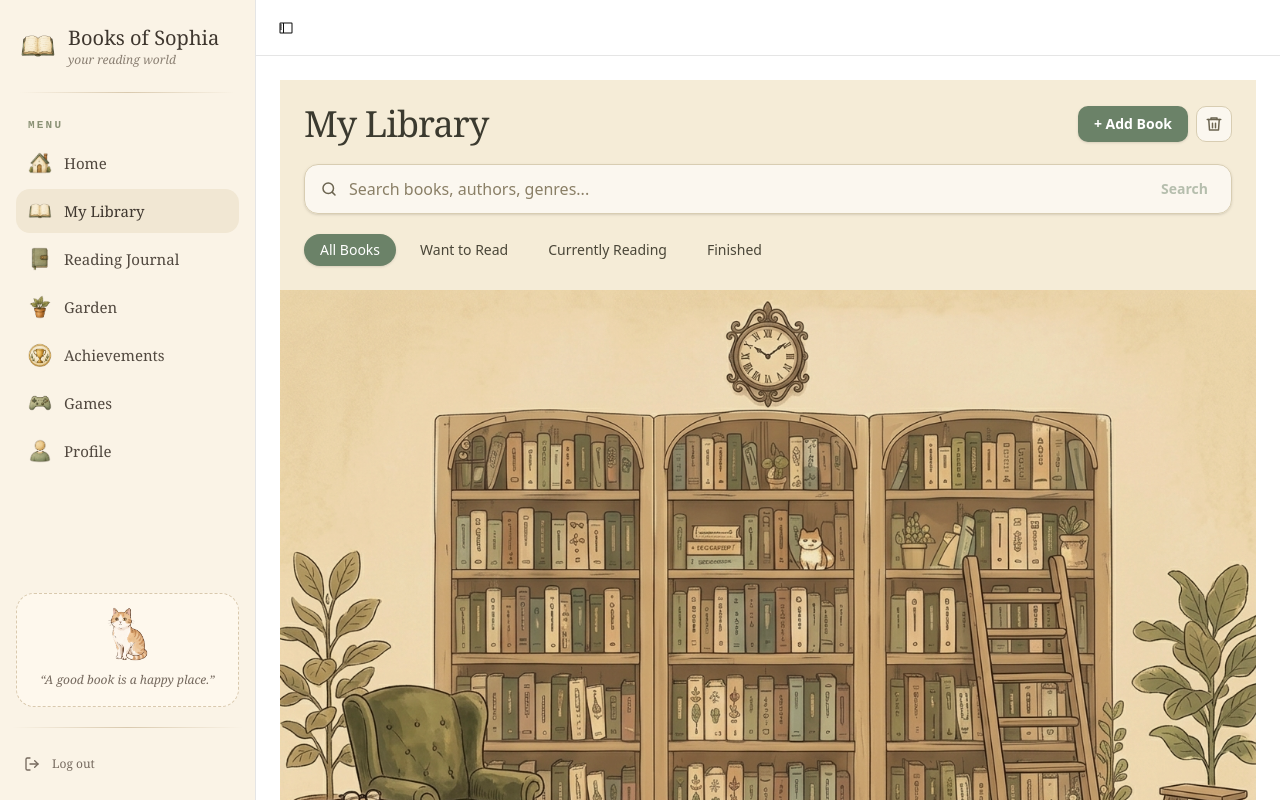
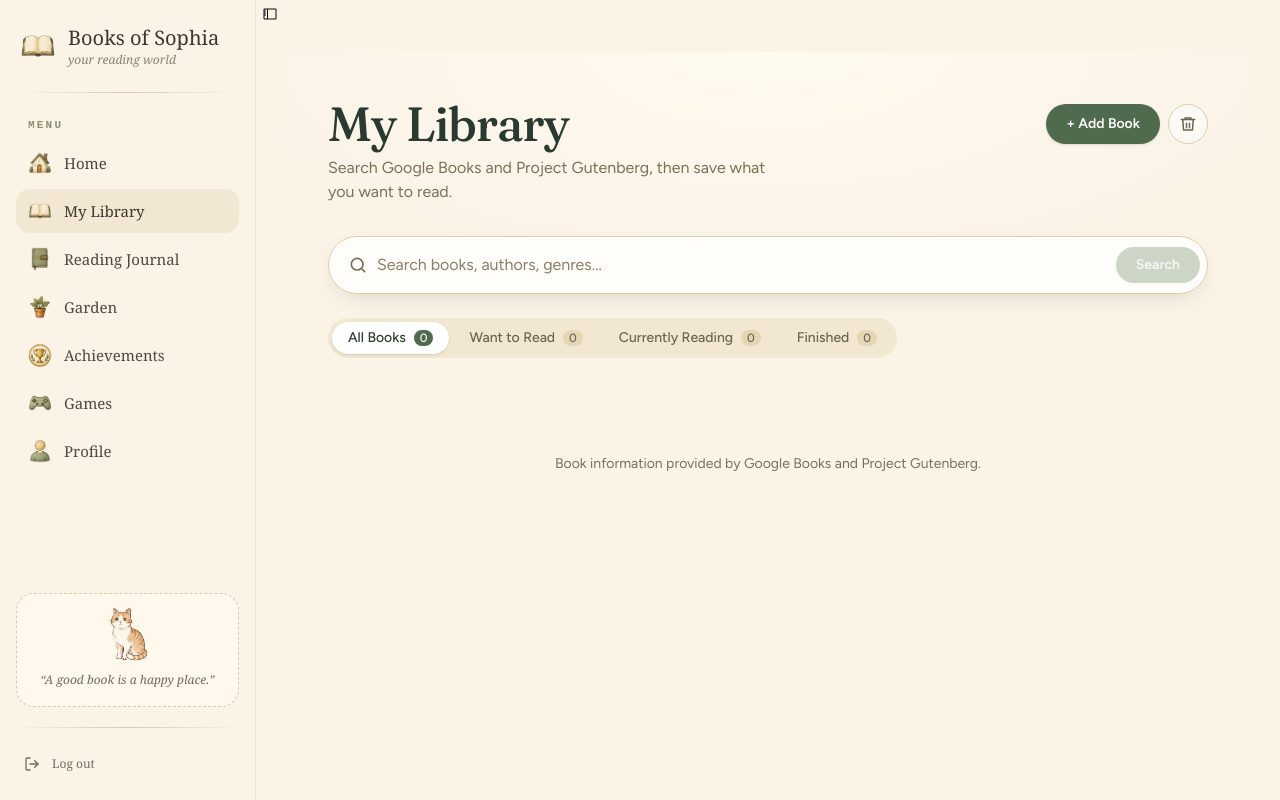
Before and after one commit to dianesophia/Books-of-Sophia, a React (Vite) app: page /library in a window 1280 px wide. Shown: the top 800 px of the page. Built offline with nearby package versions, Linux system fonts and the light colour scheme.

Commit message:
library page improved ui

```diff
--- a/src/components/layout/appLayout.jsx
+++ b/src/components/layout/appLayout.jsx
@@ -11,9 +11,9 @@ export default function AppLayout() {
     <SidebarProvider>
       <AppSidebar />
       <SidebarInset>
-        <header className="flex h-14 items-center gap-2 border-b px-4">
-          <SidebarTrigger />
-        </header>
+        {/* <header className="flex h-14 items-center gap-2 border-b px-4 bg-[#faf3e6]"> */}
+           <SidebarTrigger />
+        {/* </header> */}
         <div className="min-w-0 p-6">
           <Outlet />
         </div>
--- a/src/features/library/pages/library.jsx
+++ b/src/features/library/pages/library.jsx
@@ -111,9 +111,19 @@ async function fetchGutendexBooks(query) {
   });
 }
 
-const SERIF = '"Fraunces", "Playfair Display", Georgia, serif';
+/*
+  Look and feel
+  paper  #faf3e6   page background
+  ink    #2b3a30   text (a deep green-black instead of grey)
+  pine   #4f6a4c   buttons and active states
+  oak    #b98a5e   the little wooden ledge under each cover
+  muted  #7a705a   secondary text
+*/
+const SERIF = '"Fraunces", Georgia, "Times New Roman", serif';
 const SANS =
-  'ui-sans-serif, system-ui, -apple-system, "Segoe UI", Roboto, "Helvetica Neue", Arial, sans-serif';
+  '"Figtree", ui-sans-serif, system-ui, -apple-system, "Segoe UI", Roboto, "Helvetica Neue", Arial, sans-serif';
+
+const FONTS = `@import url("https://fonts.googleapis.com/css2?family=Figtree:wght@400;500;600&family=Fraunces:opsz,wght@9..144,400;9..144,500;9..144,600&display=swap");`;
 
 // Your saved books are kept in this browser.
 const SHELF_KEY = "my-library-shelf";
@@ -147,42 +157,56 @@ function scrollToRef(ref) {
 
 function BookCard({ book, shelfStatus, onSetStatus, onRemove }) {
   return (
-    <article className="flex min-w-0 flex-col overflow-hidden rounded-2xl border border-[#e3d7b8] bg-[#fffdf7] shadow-sm">
-      <div className="flex h-56 items-center justify-center bg-[#efe6cf] p-3 sm:h-64">
+    <article className="flex min-w-0 flex-col overflow-hidden rounded-2xl bg-[#fffaf0] shadow-[0_1px_2px_rgba(80,60,30,0.08),0_8px_24px_-12px_rgba(80,60,30,0.25)] ring-1 ring-[#e6d9bb]/70">
+      {/* The cover stands on a small wooden ledge */}
+      <div className="flex h-60 flex-col bg-gradient-to-b from-[#f3e8cc] to-[#ead9b4]">
+        <div className="flex min-h-0 flex-1 items-end justify-center px-6 pt-5">
           {book.cover ? (
             <img
               src={book.cover}
               alt={`Cover of ${book.title}`}
               loading="lazy"
-            className="h-full max-w-full object-contain"
+              className="max-h-full max-w-full rounded-[3px] object-contain shadow-[3px_5px_12px_rgba(60,40,20,0.4)]"
             />
           ) : (
-          <div className="px-4 text-center text-[#8a7f66]">
-            <span className="text-4xl" aria-hidden="true">
-              📖
+            <div
+              className="flex h-40 w-28 flex-col justify-between rounded-[3px] bg-[#4f6a4c] p-3 text-[#faf3e6] shadow-[3px_5px_12px_rgba(60,40,20,0.4)]"
+              role="img"
+              aria-label={`No cover available for ${book.title}`}
+            >
+              <span
+                className="line-clamp-4 text-sm leading-snug"
+                style={{ fontFamily: SERIF }}
+              >
+                {book.title}
               </span>
-            <p className="mt-2 text-sm">No cover available</p>
+              <span className="h-px w-8 bg-[#faf3e6]/50" aria-hidden="true" />
             </div>
           )}
         </div>
+        <div
+          className="h-2 shrink-0 bg-gradient-to-b from-[#c79a6b] to-[#a37649]"
+          aria-hidden="true"
+        />
+      </div>
 
       <div className="flex flex-1 flex-col p-4">
-        <span className="mb-2 text-xs font-medium text-[#5f7a62]">
+        <span className="text-xs font-medium text-[#5f7a62]">
           {book.provider}
         </span>
 
         <h3
-          className="line-clamp-2 font-semibold leading-snug"
+          className="mt-1 line-clamp-2 text-lg font-medium leading-snug text-[#2b3a30]"
           style={{ fontFamily: SERIF }}
         >
           {book.title}
         </h3>
 
-        <p className="mt-2 line-clamp-2 text-sm text-[#7a705a]">
+        <p className="mt-1 line-clamp-1 text-sm text-[#7a705a]">
           {book.authors.join(", ")}
         </p>
 
-        <p className="mt-3 line-clamp-3 text-sm text-[#5d5646]">
+        <p className="mt-3 line-clamp-3 text-sm leading-relaxed text-[#5d5646]">
           {book.description.replace(/<[^>]*>/g, "")}
         </p>
 
@@ -192,7 +216,12 @@ function BookCard({ book, shelfStatus, onSetStatus, onRemove }) {
               value={shelfStatus ?? ""}
               onChange={(event) => onSetStatus(event.target.value)}
               aria-label={`Shelf for ${book.title}`}
-              className="min-w-0 flex-1 rounded-lg border border-[#d8cdb2] bg-white px-2 py-2 text-sm text-[#3b3a2f] focus:border-[#6b8268] focus:outline-none focus:ring-2 focus:ring-[#6b8268]/25"
+              className={
+                "min-w-0 flex-1 rounded-lg border px-2.5 py-2 text-sm focus:outline-none focus:ring-2 focus:ring-[#4f6a4c]/30 " +
+                (shelfStatus
+                  ? "border-[#bccbb4] bg-[#eef3e8] font-medium text-[#3f5a3d]"
+                  : "border-[#dccfae] bg-white text-[#3b3a2f]")
+              }
             >
               {!shelfStatus && <option value="">+ Add to shelf</option>}
               {STATUSES.map((status) => (
@@ -218,7 +247,7 @@ function BookCard({ book, shelfStatus, onSetStatus, onRemove }) {
               href={book.readUrl}
               target="_blank"
               rel="noopener noreferrer"
-              className="block rounded-lg bg-[#6b8268] px-3 py-3 text-center text-sm font-semibold text-white transition hover:bg-[#5a7057]"
+              className="block rounded-lg bg-[#4f6a4c] px-3 py-2.5 text-center text-sm font-semibold text-white transition hover:bg-[#3f5a3d] focus:outline-none focus-visible:ring-2 focus-visible:ring-[#4f6a4c]/50 focus-visible:ring-offset-2 focus-visible:ring-offset-[#fffaf0]"
             >
               {book.provider === "Google Books"
                 ? book.fullText
@@ -227,13 +256,30 @@ function BookCard({ book, shelfStatus, onSetStatus, onRemove }) {
                 : "Read Free Ebook"}
             </a>
           ) : (
-            <p className="rounded-lg bg-[#efe6cf] px-3 py-3 text-center text-sm text-[#8a7f66]">
+            <p className="rounded-lg bg-[#f1e8d0] px-3 py-2.5 text-center text-sm text-[#8a7f66]">
               No reading link available
             </p>
           )}
         </div>
       </div>
     </article>
+  );
+}
+
+function SkeletonCard() {
+  return (
+    <div
+      className="overflow-hidden rounded-2xl bg-[#fffaf0] ring-1 ring-[#e6d9bb]/70 motion-safe:animate-pulse"
+      aria-hidden="true"
+    >
+      <div className="h-60 bg-[#efe3c4]" />
+      <div className="space-y-3 p-4">
+        <div className="h-3 w-1/3 rounded bg-[#eadfc4]" />
+        <div className="h-5 w-4/5 rounded bg-[#eadfc4]" />
+        <div className="h-3 w-1/2 rounded bg-[#eadfc4]" />
+        <div className="h-10 rounded-lg bg-[#eadfc4]" />
+      </div>
+    </div>
   );
 }
 
@@ -268,6 +314,14 @@ export default function Library() {
     () => (tab === "all" ? shelf : shelf.filter((book) => book.status === tab)),
     [shelf, tab]
   );
+
+  const counts = useMemo(() => {
+    const result = { all: shelf.length, want: 0, reading: 0, finished: 0 };
+    shelf.forEach((book) => {
+      if (result[book.status] !== undefined) result[book.status] += 1;
+    });
+    return result;
+  }, [shelf]);
 
   function setBookStatus(book, status) {
     if (!status) return;
@@ -361,25 +415,36 @@ export default function Library() {
 
   return (
     <main
-      className="min-h-screen bg-[#f5ecd7] text-[#3b3a2f]"
-      style={{ fontFamily: SANS }}
+      className="min-h-screen text-[#2b3a30]"
+      style={{
+        fontFamily: SANS,
+        background:
+          "radial-gradient(ellipse 80% 40% at 50% 0%, #fffaf0 0%, #faf3e6 70%)",
+      }}
     >
-      <div className="mx-auto max-w-5xl">
-        <div className="px-4 pt-6 sm:px-6">
+      <style>{FONTS}</style>
+
+      <div className="w-full px-4 pb-14 pt-8 sm:px-8 sm:pt-12 lg:px-12">
         {/* Title and buttons */}
-        <header className="mb-5 flex items-center justify-between gap-3">
+        <header className="mb-8 flex items-start justify-between gap-4">
+          <div>
             <h1
-            className="text-3xl font-medium tracking-tight sm:text-4xl"
+              className="text-4xl font-medium tracking-tight sm:text-5xl"
               style={{ fontFamily: SERIF }}
             >
               My Library
             </h1>
+            <p className="mt-2 max-w-md text-[#7a705a]">
+              Search Google Books and Project Gutenberg, then save what you
+              want to read.
+            </p>
+          </div>
 
-          <div className="flex items-center gap-2">
+          <div className="flex items-center gap-2 pt-1">
             <button
               type="button"
               onClick={() => searchInput.current?.focus()}
-              className="rounded-lg bg-[#6b8268] px-4 py-2 text-sm font-semibold text-white shadow-sm transition hover:bg-[#5a7057] focus:outline-none focus-visible:ring-2 focus-visible:ring-[#6b8268]/50"
+              className="rounded-full bg-[#4f6a4c] px-5 py-2.5 text-sm font-semibold text-white shadow-sm transition hover:bg-[#3f5a3d] focus:outline-none focus-visible:ring-2 focus-visible:ring-[#4f6a4c]/50 focus-visible:ring-offset-2 focus-visible:ring-offset-[#faf3e6]"
             >
               + Add Book
             </button>
@@ -389,7 +454,7 @@ export default function Library() {
               onClick={clearSearch}
               aria-label="Clear search and results"
               title="Clear search and results"
-              className="rounded-lg border border-[#d8cdb2] bg-white/60 p-2 text-[#6b6450] transition hover:bg-white focus:outline-none focus-visible:ring-2 focus-visible:ring-[#6b8268]/50"
+              className="rounded-full border border-[#dccfae] bg-white/60 p-2.5 text-[#6b6450] transition hover:bg-white focus:outline-none focus-visible:ring-2 focus-visible:ring-[#4f6a4c]/50"
             >
               <svg
                 width="18"
@@ -412,16 +477,16 @@ export default function Library() {
         </header>
 
         {/* Search */}
-        <form onSubmit={handleSearch} className="relative mb-5">
+        <form onSubmit={handleSearch} className="relative mb-6">
           <svg
-            width="18"
-            height="18"
+            width="20"
+            height="20"
             viewBox="0 0 24 24"
             fill="none"
             stroke="currentColor"
             strokeWidth="2"
             strokeLinecap="round"
-            className="pointer-events-none absolute left-4 top-1/2 -translate-y-1/2 text-[#6b6450]"
+            className="pointer-events-none absolute left-5 top-1/2 -translate-y-1/2 text-[#7a705a]"
             aria-hidden="true"
           >
             <circle cx="11" cy="11" r="7" />
@@ -435,20 +500,23 @@ export default function Library() {
             onChange={(event) => setQuery(event.target.value)}
             placeholder="Search books, authors, genres..."
             aria-label="Search books by title or author"
-            className="w-full rounded-xl border border-[#d8cdb2] bg-white/60 py-3 pl-11 pr-28 text-[#3b3a2f] placeholder-[#8a7f66] shadow-sm outline-none transition focus:border-[#6b8268] focus:bg-white focus:ring-2 focus:ring-[#6b8268]/25"
+            className="w-full rounded-full border border-[#dccfae] bg-white/80 py-4 pl-12 pr-32 text-[#2b3a30] placeholder-[#8a7f66] shadow-[0_8px_24px_-14px_rgba(80,60,30,0.35)] outline-none transition focus:border-[#4f6a4c] focus:bg-white focus:ring-4 focus:ring-[#4f6a4c]/15"
           />
 
           <button
             type="submit"
             disabled={loading || !query.trim()}
-            className="absolute right-2 top-1/2 -translate-y-1/2 rounded-lg px-4 py-1.5 text-sm font-semibold text-[#4f6a4c] transition hover:bg-[#e3ecd9] focus:outline-none focus-visible:ring-2 focus-visible:ring-[#6b8268]/50 disabled:cursor-not-allowed disabled:opacity-40"
+            className="absolute right-2 top-1/2 -translate-y-1/2 rounded-full bg-[#4f6a4c] px-5 py-2 text-sm font-semibold text-white transition hover:bg-[#3f5a3d] focus:outline-none focus-visible:ring-2 focus-visible:ring-[#4f6a4c]/50 focus-visible:ring-offset-2 disabled:cursor-not-allowed disabled:bg-[#cdd6c6] disabled:text-white/80"
           >
             {loading ? "Searching..." : "Search"}
           </button>
         </form>
 
         {/* Tabs */}
-        <nav aria-label="Shelf filter" className="mb-6 flex flex-wrap gap-2">
+        <nav
+          aria-label="Shelf filter"
+          className="mb-10 inline-flex max-w-full flex-wrap gap-1 rounded-full bg-[#efe4c9]/70 p-1"
+        >
           {TABS.map((item) => {
             const active = tab === item.id;
             return (
@@ -458,38 +526,38 @@ export default function Library() {
                 onClick={() => chooseTab(item.id)}
                 aria-pressed={active}
                 className={
-                  "rounded-full px-4 py-1.5 text-sm font-medium transition focus:outline-none focus-visible:ring-2 focus-visible:ring-[#6b8268]/50 " +
+                  "flex items-center gap-2 rounded-full px-4 py-1.5 text-sm font-medium transition focus:outline-none focus-visible:ring-2 focus-visible:ring-[#4f6a4c]/50 " +
                   (active
-                    ? "bg-[#6b8268] text-white shadow-sm"
-                    : "text-[#4a4638] hover:bg-white/60")
+                    ? "bg-white text-[#2b3a30] shadow-sm"
+                    : "text-[#6b6450] hover:text-[#2b3a30]")
                 }
               >
                 {item.label}
+                <span
+                  className={
+                    "rounded-full px-1.5 text-xs " +
+                    (active
+                      ? "bg-[#4f6a4c] text-white"
+                      : "bg-[#e3d6b4] text-[#6b6450]")
+                  }
+                >
+                  {counts[item.id]}
+                </span>
               </button>
             );
           })}
         </nav>
-        </div>
 
-        {/* Your bookshelves picture, always shown whole, edge to edge with no padding */}
-        <img
-          src={Bookshelves}
-          alt="Three wooden bookshelves filled with books, with a cat, a ladder and potted plants"
-          draggable={false}
-          className="block h-auto w-full select-none mix-blend-multiply"
-        />
-
-        <div className="px-4 pb-10 sm:px-6">
-        {/* Search results appear below the shelves */}
+        {/* Search results */}
         {searched && (
           <section
             ref={resultsRef}
             aria-live="polite"
-            className="mt-12 scroll-mt-6"
+            className="mb-14 scroll-mt-6"
           >
-            <div className="mb-5 flex items-baseline justify-between gap-3">
+            <div className="mb-6 flex items-baseline justify-between gap-3">
               <h2
-                className="text-2xl font-medium"
+                className="text-2xl font-medium sm:text-3xl"
                 style={{ fontFamily: SERIF }}
               >
                 Search results
@@ -502,22 +570,24 @@ export default function Library() {
             </div>
 
             {loading && (
-              <div className="py-16 text-center text-[#6b6450]">
-                Searching both book collections...
+              <div className="grid grid-cols-2 gap-5 sm:grid-cols-3 lg:grid-cols-4 xl:grid-cols-5 2xl:grid-cols-6">
+                {Array.from({ length: 8 }).map((_, index) => (
+                  <SkeletonCard key={index} />
+                ))}
               </div>
             )}
 
             {!loading && error && (
               <div
                 role="status"
-                className="mb-5 rounded-2xl border border-[#e3c98f] bg-[#fbf1d6] p-5 text-[#6b5320]"
+                className="mb-6 rounded-2xl border border-[#e3c98f] bg-[#fbf1d6] p-5 text-[#6b5320]"
               >
                 {error}
               </div>
             )}
 
             {!loading && books.length > 0 && (
-              <div className="grid grid-cols-2 gap-5 sm:grid-cols-3 lg:grid-cols-4">
+              <div className="grid grid-cols-2 gap-5 sm:grid-cols-3 lg:grid-cols-4 xl:grid-cols-5 2xl:grid-cols-6">
                 {books.map((book) => (
                   <BookCard
                     key={book.id}
@@ -532,12 +602,12 @@ export default function Library() {
           </section>
         )}
 
-        {/* Your saved books, filtered by the tab you picked */}
+        {/* Your saved books, with the bookshelves picture as the background */}
         {showShelfSection && (
-          <section ref={shelfRef} className="mt-12 scroll-mt-6">
-            <div className="mb-5 flex items-baseline justify-between gap-3">
+          <section ref={shelfRef} className="scroll-mt-6">
+            <div className="mb-6 flex items-baseline justify-between gap-3">
               <h2
-                className="text-2xl font-medium"
+                className="text-2xl font-medium sm:text-3xl"
                 style={{ fontFamily: SERIF }}
               >
                 {tab === "all" ? "On my shelf" : activeTabLabel}
@@ -550,13 +620,22 @@ export default function Library() {
               )}
             </div>
 
+            <div
+              role="img"
+              aria-label="Wooden bookshelves"
+              className="rounded-3xl bg-cover bg-center p-4 shadow-[inset_0_0_0_1px_rgba(120,85,50,0.25),0_20px_40px_-24px_rgba(80,60,30,0.5)] sm:p-6"
+              style={{
+                backgroundImage: `url(${Bookshelves})`,
+                minHeight: "24rem",
+              }}
+            >
               {visibleShelf.length === 0 ? (
-              <p className="rounded-2xl border border-dashed border-[#cdbf9b] bg-white/50 px-6 py-10 text-center text-[#7a705a]">
+                <p className="mx-auto max-w-md rounded-2xl bg-[#faf3e6]/95 px-6 py-10 text-center text-[#6b6450] shadow-sm">
                   Nothing in {activeTabLabel} yet. Search for a book and choose
                   “Add to shelf” to save it here.
                 </p>
               ) : (
-              <div className="grid grid-cols-2 gap-5 sm:grid-cols-3 lg:grid-cols-4">
+                <div className="grid grid-cols-2 gap-5 sm:grid-cols-3 lg:grid-cols-4 xl:grid-cols-5 2xl:grid-cols-6">
                   {visibleShelf.map((book) => (
                     <BookCard
                       key={book.id}
@@ -568,13 +647,13 @@ export default function Library() {
                   ))}
                 </div>
               )}
+            </div>
           </section>
         )}
 
-        <footer className="mt-12 text-center text-sm text-[#7a705a]">
+        <footer className="mt-14 text-center text-sm text-[#7a705a]">
           Book information provided by Google Books and Project Gutenberg.
         </footer>
-        </div>
       </div>
     </main>
   );
--- a/src/index.css
+++ b/src/index.css
@@ -49,7 +49,7 @@
 }
 
 :root {
-    --background: oklch(1 0 0);
+    --background: #faf3e6;
     --foreground: oklch(0.145 0 0);
     --card: oklch(1 0 0);
     --card-foreground: oklch(0.145 0 0);
@@ -76,7 +76,7 @@
     --sidebar: #faf3e6;
     --sidebar-foreground: #3f372f;
     --sidebar-primary: #6b7d58;
-    --sidebar-primary-foreground: #ffffff;
+    --sidebar-primary-foreground: #faf3e6;
     --sidebar-accent: #efe4d0;
     --sidebar-accent-foreground: #3f372f;
     --sidebar-border: #e3d6c2;
```
Lines whose indentation alone changed are shown as unchanged.
